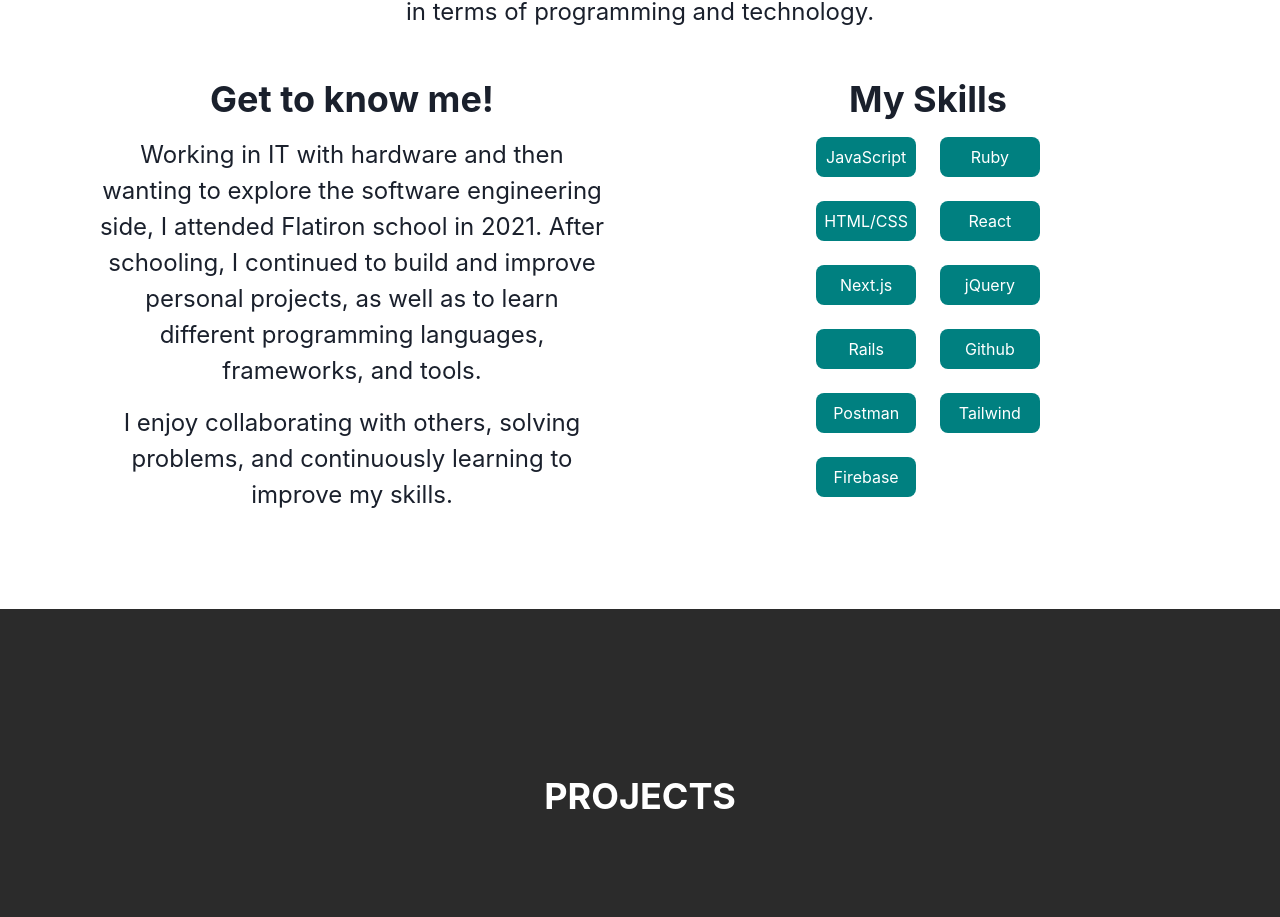
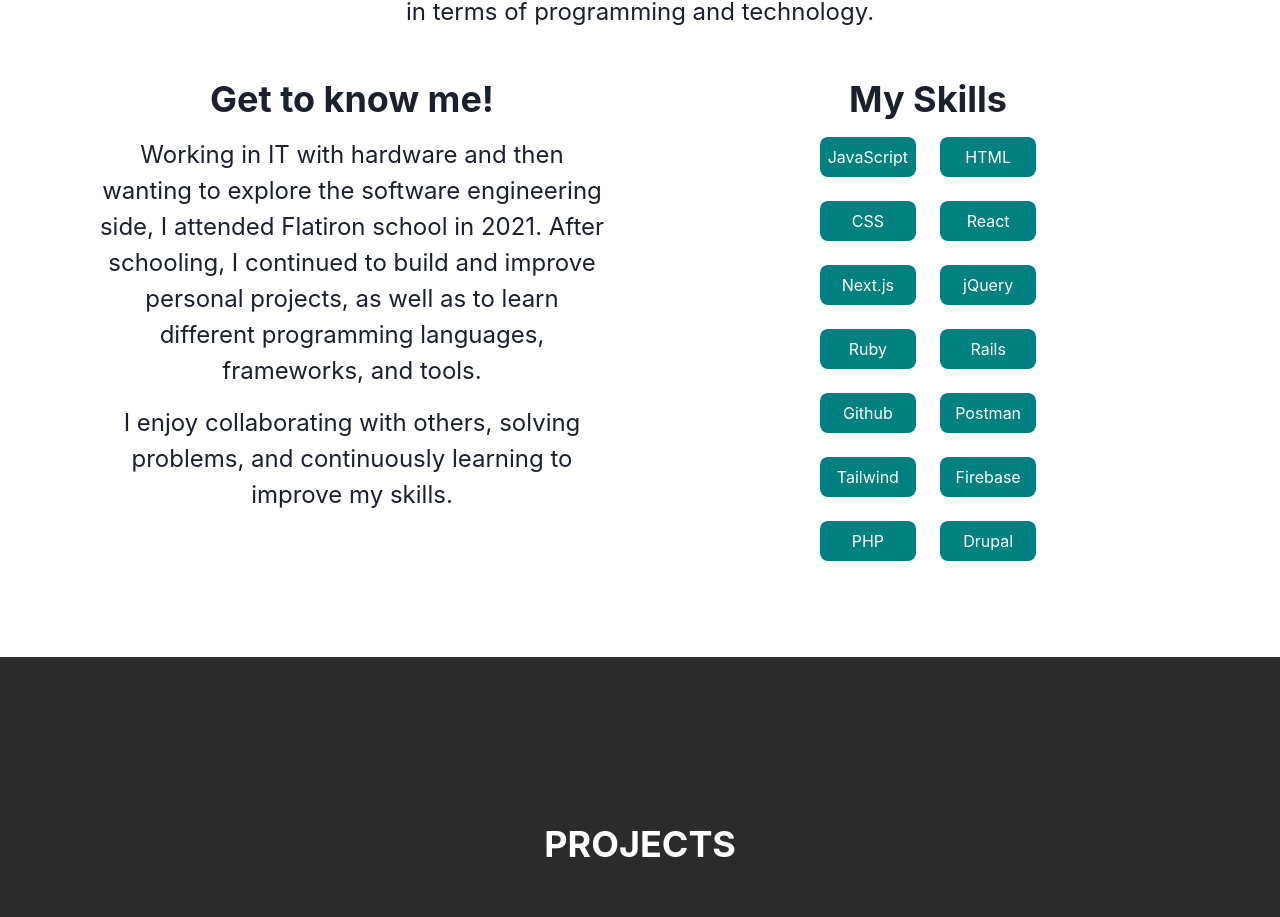
Before and after one commit to ericonti24/portfolio-site, a Next.js app: page / in a window 1280 px wide. Shown: the part 2994-3911 px from the top of the page. Built offline with nearby package versions, Linux system fonts and the light colour scheme; grey boxes are pictures that could not be loaded.

Commit message:
added new skills

```diff
--- a/app/about/page.js
+++ b/app/about/page.js
@@ -37,10 +37,10 @@ const AboutSection = () => {
             <Text>JavaScript</Text>
           </Box>
           <Box bg="teal" p={2} textAlign="center" borderRadius={8}>
-            <Text>Ruby</Text>
+            <Text>HTML</Text>
           </Box>
           <Box bg="teal" p={2} textAlign="center" borderRadius={8}>
-            <Text>HTML/CSS</Text>
+            <Text>CSS</Text>
           </Box>
           <Box bg="teal" p={2} textAlign="center" borderRadius={8}>
             <Text>React</Text>
@@ -50,6 +50,9 @@ const AboutSection = () => {
           </Box>
           <Box bg="teal" p={2} textAlign="center" borderRadius={8}>
             <Text>jQuery</Text>
+          </Box>
+          <Box bg="teal" p={2} textAlign="center" borderRadius={8}>
+            <Text>Ruby</Text>
           </Box>
           <Box bg="teal" p={2} textAlign="center" borderRadius={8}>
             <Text>Rails</Text>
@@ -66,6 +69,12 @@ const AboutSection = () => {
           <Box bg="teal" p={2} textAlign="center" borderRadius={8}>
             <Text>Firebase</Text>
           </Box>
+          <Box bg="teal" p={2} textAlign="center" borderRadius={8}>
+            <Text>PHP</Text>
+          </Box>
+          <Box bg="teal" p={2} textAlign="center" borderRadius={8}>
+            <Text>Drupal</Text>
+          </Box>
         </Grid>
       </Box>
     </Grid>
```
